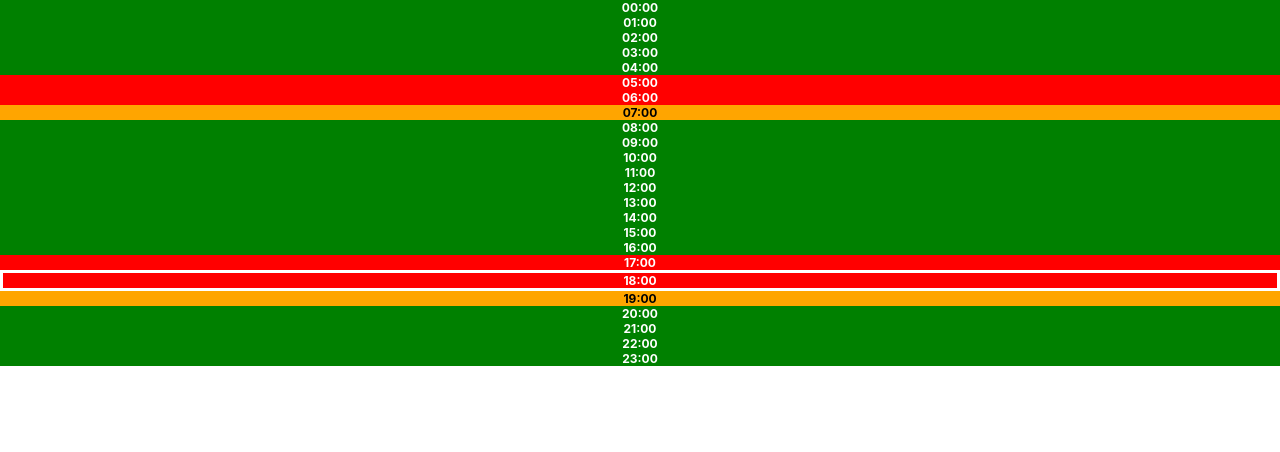
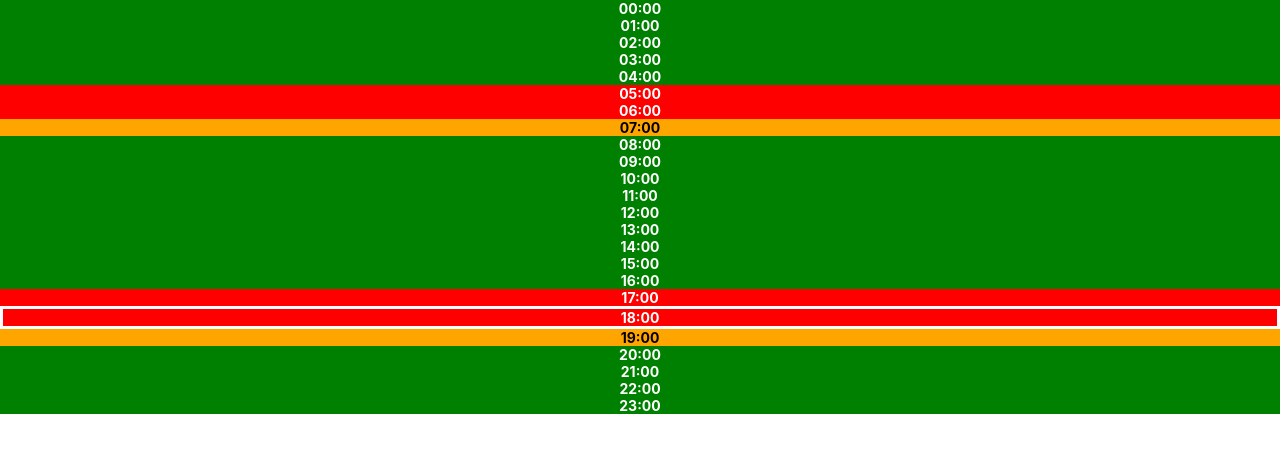
Before and after one commit to snerks/schedule01, a React (Create React App) app: page / in a window 1280 px wide. Shown: the top 452 px of the page. Built offline with nearby package versions, Linux system fonts and the light colour scheme.

Commit message:
Adjust font size

```diff
--- a/src/App.tsx
+++ b/src/App.tsx
@@ -52,7 +52,7 @@ class App extends Component {
         key={index}
         style={{
           fontWeight: "bold",
-          fontSize: 12,
+          fontSize: 14,
           backgroundColor: timeUnit.backgroundColor,
           color: timeUnit.color,
           border: currentHour === timeUnit.hour ? "3px solid white" : ""
```
